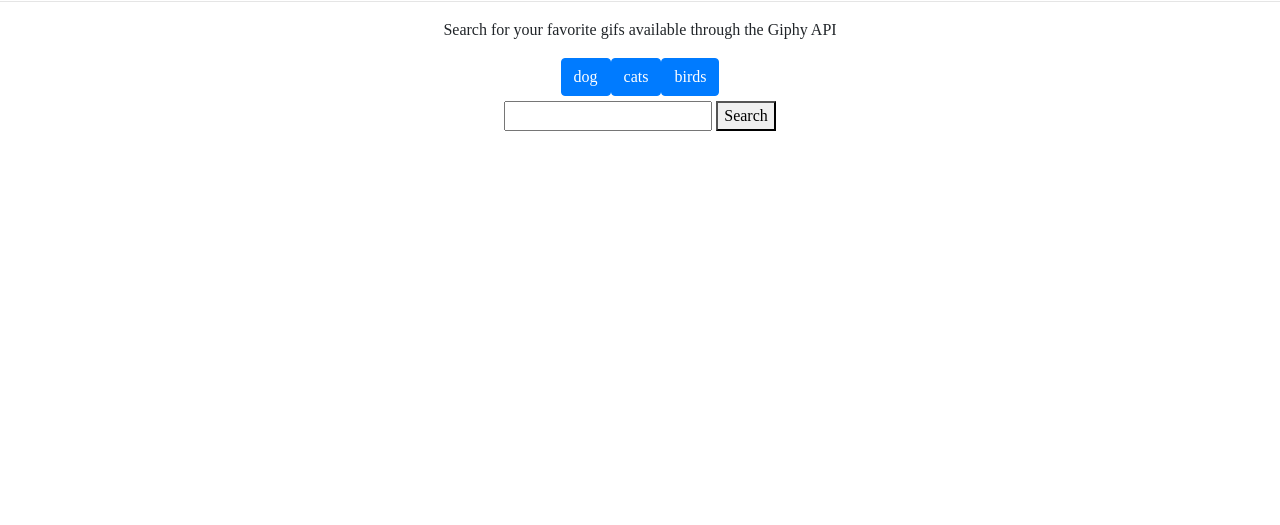
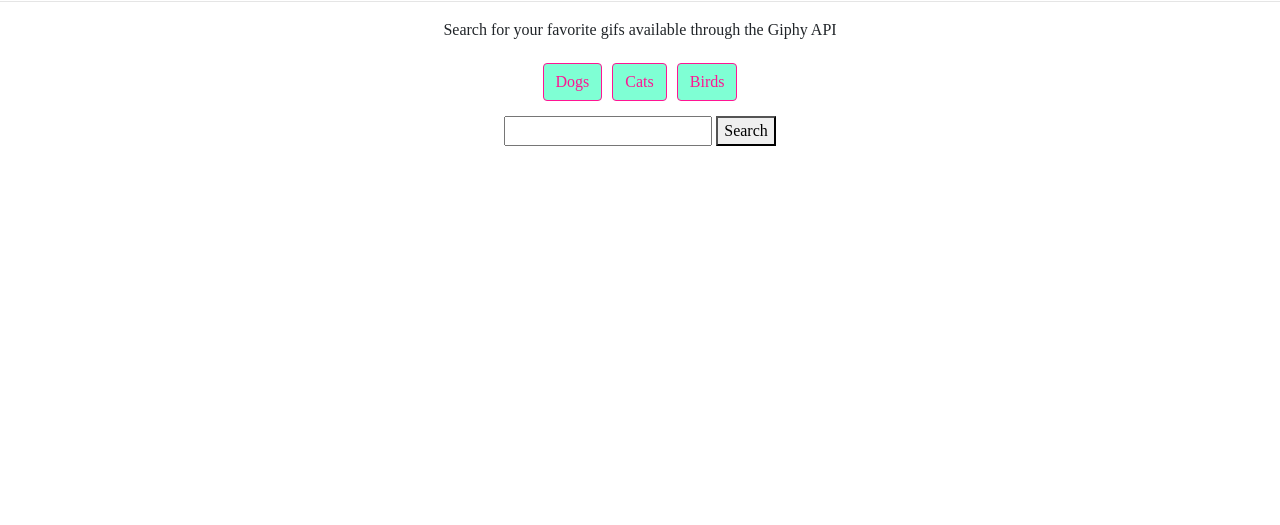
Before and after one commit to arobinson1289/giphyAPI, a plain HTML site: page index.html in a window 1280 px wide. Shown: the part 275-800 px from the top of the page. Drawn offline with nearby package versions, Linux system fonts and the light colour scheme.

Commit message:
some changes

```diff
--- a/assets/css/style.css
+++ b/assets/css/style.css
@@ -19,9 +19,14 @@ h1 {
     font-family: futura;
 }
 
-#buttonContainer {
+.arrayButton {
     margin-top: 5px;
-    margin-bottom: 5px;
+    margin-bottom: 15px;
     margin-right: 5px;
     margin-left: 5px;
+    justify-content: flex-start;
+    background-color: aquamarine;
+    color: deeppink;
+    border-style: solid;
+    border-color: deeppink;
 }
--- a/assets/js/ap.js
+++ b/assets/js/ap.js
@@ -3,7 +3,7 @@ $(document).ready(function(){
 
 
     // Create Var To Deploy Once Search Imput Button Is Clicked
-    var searchArray = ["dog","cats","birds"]
+    var searchArray = ["Dogs","Cats","Birds"]
 
     function displaybuttons (){
 
```
